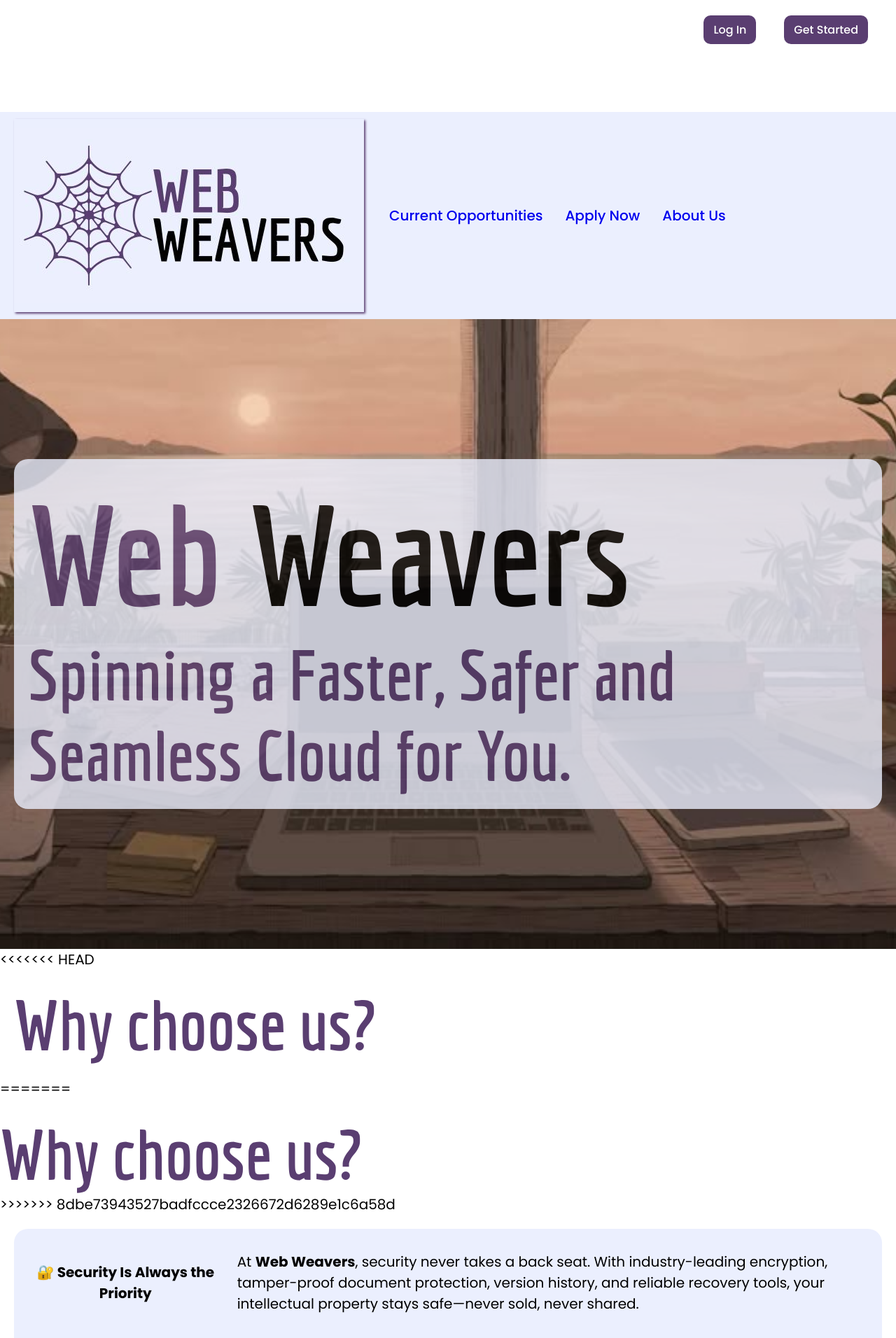
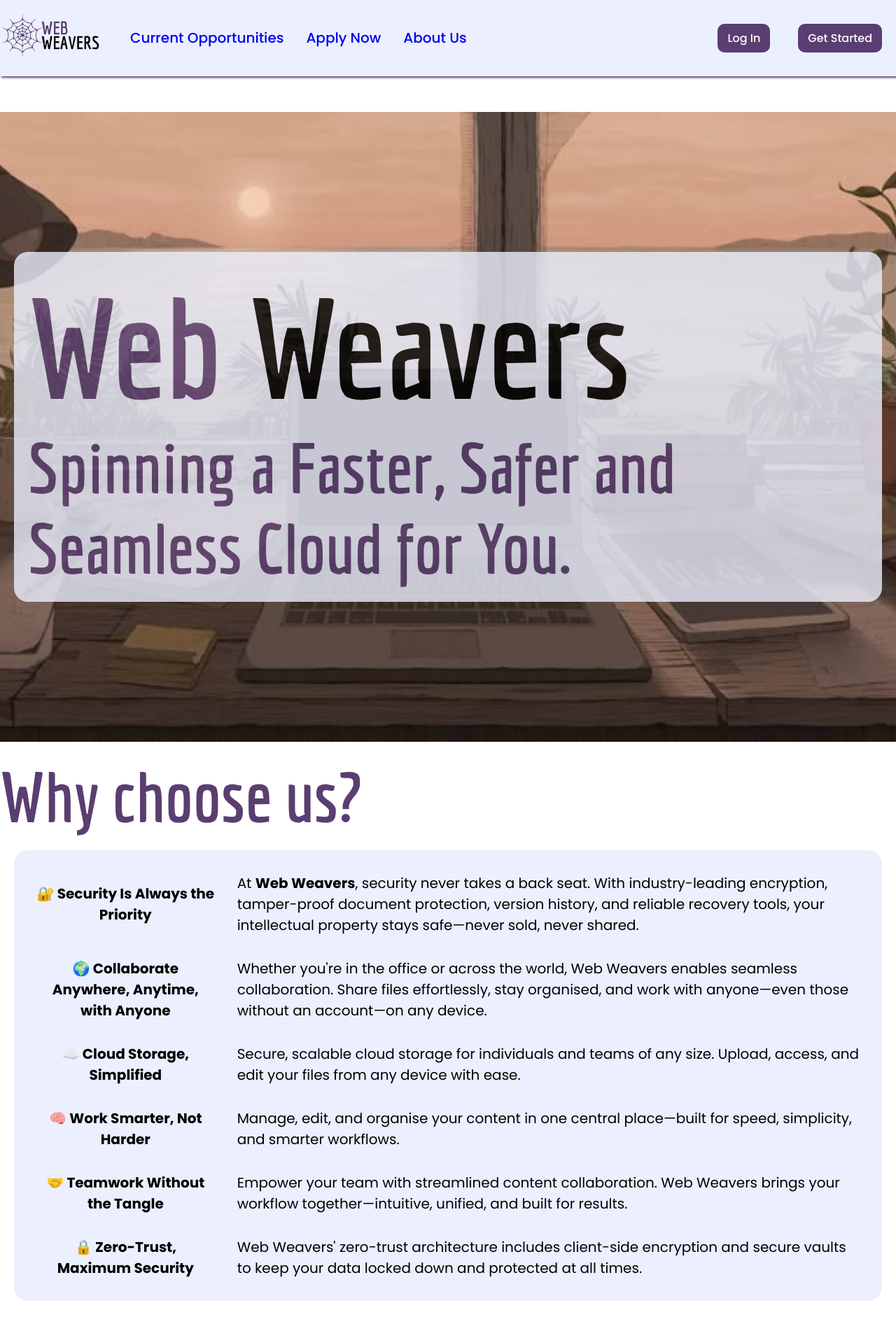
Before and after one commit to 102347055/webweavers-project-part1, a PHP site: page / in a window 1280 px wide. Shown: the top 1912 px of the page at 70% size. Run offline with PHP 8.4, Linux system fonts and the light colour scheme; some libraries are stand-ins or nearby versions.

Commit message:
edit nav buttons

```diff
--- a/project1/index.html
+++ b/project1/index.html
@@ -35,7 +35,7 @@
                   alt="Web Weavers Technology Company Logo; dark purple spiderweb against a lighter purple background with company name"
                   title="Web Weavers Company Logo"></a>
           <ul class="nav_options">
-            <div id="three_together">
+            <div id="page-links">
               <li><a href="./jobs.html">Current Opportunities</a></li>
               <li><a href="./apply.html">Apply Now</a></li>
               <li><a href="./about.html">About Us</a></li>
@@ -52,15 +52,9 @@
           <div class = "check"> <h2> Spinning a Faster, Safer and Seamless Cloud for You.</h2></div></div>
         </div>
     </header>
-<<<<<<< HEAD
-   <br>
-   <article>
-        <h2 span id = "why_choose_us_title"> Why choose us? </h2>
-=======
 
    <article id="index_article">
         <h2> Why choose us? </h2>
->>>>>>> 8dbe73943527badfccce2326672d6289e1c6a58d
         <div id ="why_us">
           <table id = "why_us_table">
             <tr>
--- a/project1/styles/styles.css
+++ b/project1/styles/styles.css
@@ -6,7 +6,7 @@ author: Web Weavers
 
 created: 03/04/2025
 
-last modified: 10/04/2025
+last modified: 14/04/2025
 
 description: styles for Web Weavers Website
 
@@ -31,22 +31,10 @@ body {
     margin-top: 20vh;
 }
 
+/***************************************************** index ***********************************************************/
+
 /* Navbar layout */
 nav {
-<<<<<<< HEAD
-    position: sticky;
-    top: 0;
-    width: 100%;
-    display: flex;
-    align-items: center;
-    background-color: #ebeffe;
-    padding: 10px 20px;
-    z-index: 1000;
-  }
-
-  /* Logo styling */
-  #home_logo {
-=======
     position: fixed;
     top: 0;
     width: 100%;
@@ -61,17 +49,11 @@ nav {
 }
 
 #nav_buttons {
-    position: absolute;
-    right: 20px;
-    top: 17.5px;
-
+    display: flex;
+    align-content: center;
 }
 
-#nav_buttons a:hover{
-    color:#7c648f;
-}
-
-#three_together a:hover{
+#page-links a:hover{
     background-color:#5a3e71;
     color: white;
 }
@@ -108,7 +90,6 @@ button a {
 }
 
 #home_logo {
->>>>>>> 8dbe73943527badfccce2326672d6289e1c6a58d
     width: 150px;
     height: auto;
   }
@@ -125,14 +106,14 @@ button a {
   }
 
   /* Grouping sections in nav bar */
-  #three_together,
+  #page-links,
   #nav_buttons {
     display: flex;
     align-items: center;
   }
 
   /* Add spacing between each nav item */
-  #three_together li,
+  #page-links li,
   #nav_buttons li {
     margin: 0 16px;
   }
@@ -144,7 +125,7 @@ button a {
 
   }
 
-  #three_together{
+  #page-links{
     color: #5a3e71;
   }
 
@@ -153,7 +134,7 @@ button a {
     color: #7c648f;
   }
 
-  #three_together a:hover {
+  #page-links a:hover {
     background-color: #5a3e71;
     color: white;
     padding: 5px 8px;
@@ -178,7 +159,7 @@ button a {
         margin-top: 10px;
       }
 
-      #three_together {
+      #page-links {
         display: flex;
         flex-direction: column;
         width: auto;
@@ -194,12 +175,12 @@ button a {
         gap:10px;
       }
 
-      #three_together li,
+      #page-links li,
       #nav_buttons button {
         width: 100%;
       }
 
-      #three_together a,
+      #page-links a,
       #nav_buttons button {
         text-align: left;
       }
```
